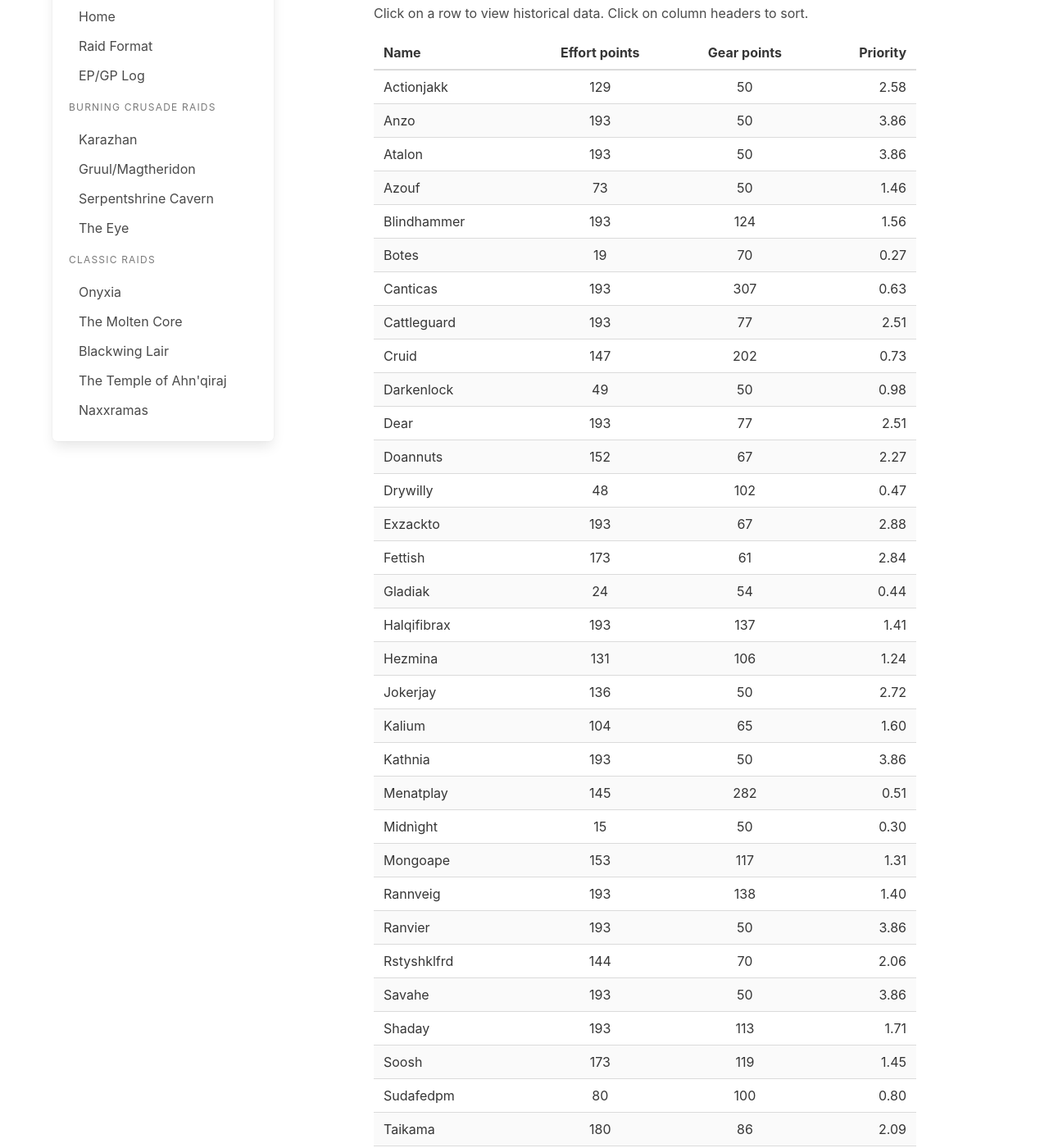
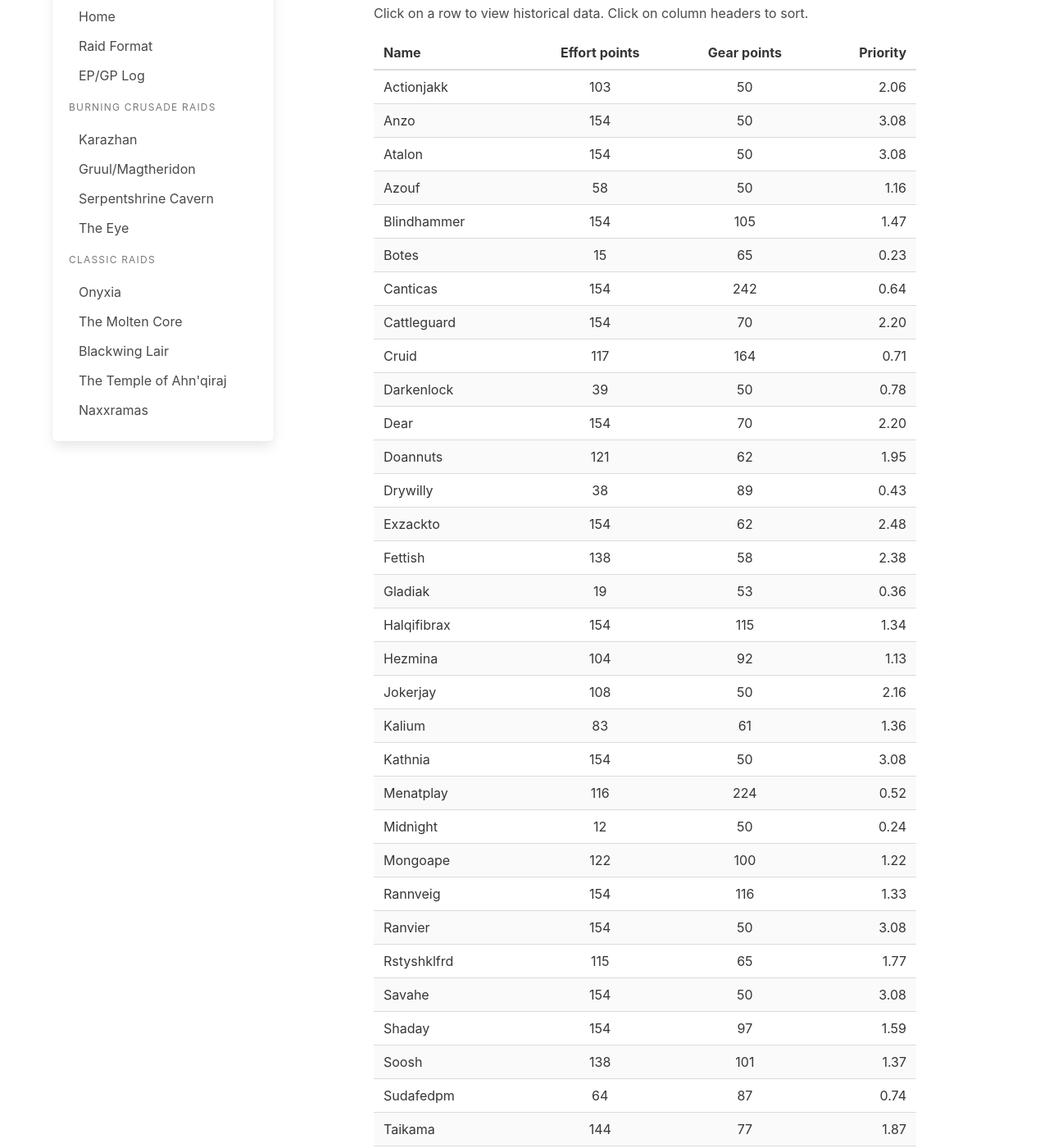
Before and after one commit to industrial-peons/industrial-peons.github.io, a Jekyll site: the page built from epgp_standings/index.md, in a window 1280 px wide and 1400 px high, scrolled down 192 px. Shown: the whole window at 82% size. Built offline with Jekyll 4.4.1, drawn with Linux system fonts in a browser that asks for light colours; nearby versions of some CDN libraries; some web fonts are replaced; library files that are not in the unit come from our copies; some of the changed text lies outside the part shown.

Commit message:
Updated logs post-decay.

```diff
--- a/epgp_standings/_standings_table.md
+++ b/epgp_standings/_standings_table.md
@@ -1,42 +1,42 @@
 
 | Name | Effort points | Gear points | Priority |
 |:-----|:-------------:|:-----------:|---------:|
-|Actionjakk|129|50|2.58|
-|Anzo|193|50|3.86|
-|Atalon|193|50|3.86|
-|Azouf|73|50|1.46|
-|Blindhammer|193|124|1.56|
-|Botes|19|70|0.27|
-|Canticas|193|307|0.63|
-|Cattleguard|193|77|2.51|
-|Cruid|147|202|0.73|
-|Darkenlock|49|50|0.98|
-|Dear|193|77|2.51|
-|Doannuts|152|67|2.27|
-|Drywilly|48|102|0.47|
-|Exzackto|193|67|2.88|
-|Fettish|173|61|2.84|
-|Gladiak|24|54|0.44|
-|Halqifibrax|193|137|1.41|
-|Hezmina|131|106|1.24|
-|Jokerjay|136|50|2.72|
-|Kalium|104|65|1.60|
-|Kathnia|193|50|3.86|
-|Menatplay|145|282|0.51|
-|Midnìght|15|50|0.30|
-|Mongoape|153|117|1.31|
-|Rannveig|193|138|1.40|
-|Ranvier|193|50|3.86|
-|Rstyshklfrd|144|70|2.06|
-|Savahe|193|50|3.86|
-|Shaday|193|113|1.71|
-|Soosh|173|119|1.45|
-|Sudafedpm|80|100|0.80|
-|Taikama|180|86|2.09|
-|Tazzidas|193|98|1.97|
-|Tuncenna|144|201|0.72|
-|Vultoro|193|65|2.97|
-|Wetwilly|24|50|0.48|
-|Whisperes|193|117|1.65|
-|Xantharl|113|218|0.52|
-|Yark|144|92|1.57|
+|Actionjakk|103|50|2.06|
+|Anzo|154|50|3.08|
+|Atalon|154|50|3.08|
+|Azouf|58|50|1.16|
+|Blindhammer|154|105|1.47|
+|Botes|15|65|0.23|
+|Canticas|154|242|0.64|
+|Cattleguard|154|70|2.20|
+|Cruid|117|164|0.71|
+|Darkenlock|39|50|0.78|
+|Dear|154|70|2.20|
+|Doannuts|121|62|1.95|
+|Drywilly|38|89|0.43|
+|Exzackto|154|62|2.48|
+|Fettish|138|58|2.38|
+|Gladiak|19|53|0.36|
+|Halqifibrax|154|115|1.34|
+|Hezmina|104|92|1.13|
+|Jokerjay|108|50|2.16|
+|Kalium|83|61|1.36|
+|Kathnia|154|50|3.08|
+|Menatplay|116|224|0.52|
+|Midnìght|12|50|0.24|
+|Mongoape|122|100|1.22|
+|Rannveig|154|116|1.33|
+|Ranvier|154|50|3.08|
+|Rstyshklfrd|115|65|1.77|
+|Savahe|154|50|3.08|
+|Shaday|154|97|1.59|
+|Soosh|138|101|1.37|
+|Sudafedpm|64|87|0.74|
+|Taikama|144|77|1.87|
+|Tazzidas|154|86|1.79|
+|Tuncenna|115|163|0.71|
+|Vultoro|154|61|2.52|
+|Wetwilly|19|50|0.38|
+|Whisperes|154|100|1.54|
+|Xantharl|90|176|0.51|
+|Yark|115|81|1.42|
```
Also changed, not shown: epgp_standings/standings.json.
